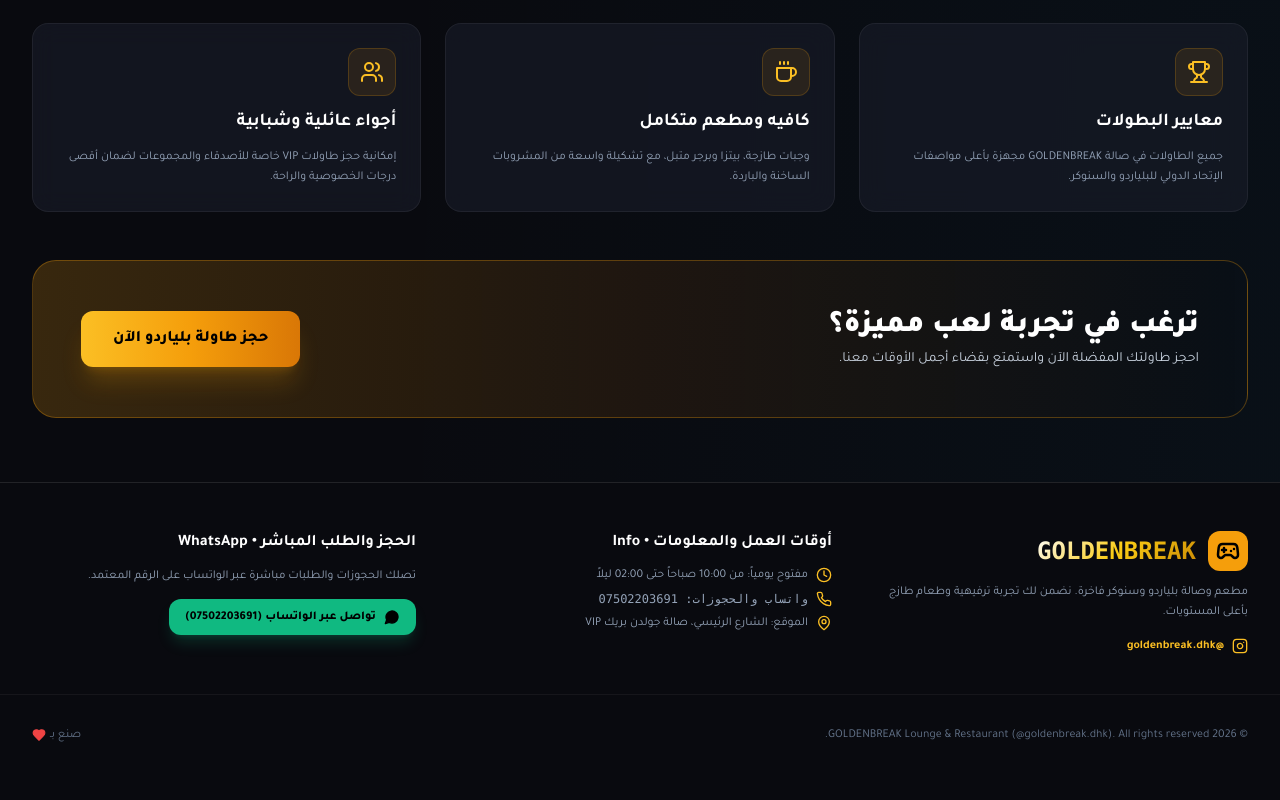
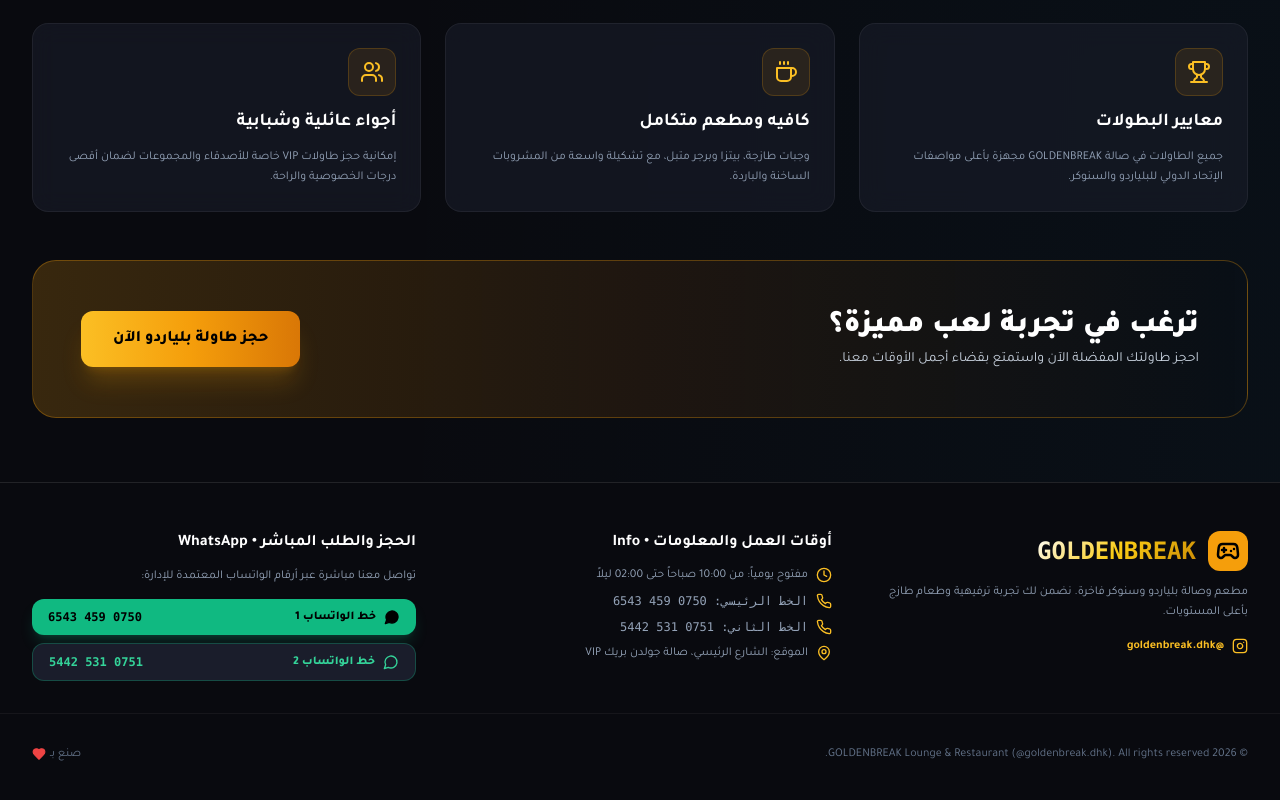
Before and after one commit to VeltrixTrade/GoldenBreak, a React (Vite) app: page / in a window 1280 px wide. Shown: the part 8335-9135 px from the top of the page. Built offline with nearby package versions, Linux system fonts and the light colour scheme.

Commit message:
Update contact phone numbers to 07515315442 and 07504596543

```diff
--- a/src/App.jsx
+++ b/src/App.jsx
@@ -296,7 +296,7 @@
           </div>
 
           {/* Contact & Hours */}
-          <div className="space-y-2">
+          <div className="space-y-2.5">
             <h4 className="text-white font-bold text-base mb-3">أوقات العمل والمعلومات • Info</h4>
             <div className="flex items-center gap-2 text-xs">
               <Clock className="w-4 h-4 text-amber-400" />
@@ -304,7 +304,11 @@
             </div>
             <div className="flex items-center gap-2 text-xs font-mono">
               <Phone className="w-4 h-4 text-amber-400" />
-              <span>واتساب والحجوزات: 07502203691</span>
+              <span>الخط الرئيسي: 0750 459 6543</span>
+            </div>
+            <div className="flex items-center gap-2 text-xs font-mono">
+              <Phone className="w-4 h-4 text-amber-400" />
+              <span>الخط الثاني: 0751 531 5442</span>
             </div>
             <div className="flex items-center gap-2 text-xs">
               <MapPin className="w-4 h-4 text-amber-400" />
@@ -312,21 +316,39 @@
             </div>
           </div>
 
-          {/* Direct WhatsApp Action */}
+          {/* Direct WhatsApp Action Buttons */}
           <div className="space-y-3">
             <h4 className="text-white font-bold text-base">الحجز والطلب المباشر • WhatsApp</h4>
             <p className="text-xs leading-relaxed">
-              تصلك الحجوزات والطلبات مباشرة عبر الواتساب على الرقم المعتمد.
+              تواصل معنا مباشرة عبر أرقام الواتساب المعتمدة للإدارة:
             </p>
+            <div className="flex flex-col gap-2">
               <a
-              href="https://wa.me/9647502203691"
+                href="https://wa.me/9647504596543"
                 target="_blank"
                 rel="noopener noreferrer"
-              className="inline-flex items-center gap-2 px-4 py-2.5 rounded-xl bg-emerald-500 hover:bg-emerald-400 text-black font-extrabold text-xs transition-all shadow-lg shadow-emerald-500/20"
+                className="inline-flex items-center justify-between px-4 py-2.5 rounded-xl bg-emerald-500 hover:bg-emerald-400 text-black font-extrabold text-xs transition-all shadow-lg shadow-emerald-500/20"
               >
+                <div className="flex items-center gap-2">
                   <MessageCircle className="w-4 h-4 fill-black" />
-              <span>تواصل عبر الواتساب (07502203691)</span>
+                  <span>خط الواتساب 1</span>
+                </div>
+                <span className="font-mono">0750 459 6543</span>
               </a>
+
+              <a
+                href="https://wa.me/9647515315442"
+                target="_blank"
+                rel="noopener noreferrer"
+                className="inline-flex items-center justify-between px-4 py-2.5 rounded-xl bg-dark-700 hover:bg-emerald-500 hover:text-black text-emerald-400 border border-emerald-500/30 font-extrabold text-xs transition-all"
+              >
+                <div className="flex items-center gap-2">
+                  <MessageCircle className="w-4 h-4" />
+                  <span>خط الواتساب 2</span>
+                </div>
+                <span className="font-mono">0751 531 5442</span>
+              </a>
+            </div>
           </div>
 
         </div>
--- a/src/components/BilliardsBookingModal.jsx
+++ b/src/components/BilliardsBookingModal.jsx
@@ -12,7 +12,7 @@
 
   if (!isOpen) return null;
 
-  // WhatsApp Booking Link for 07502203691 (+9647502203691)
+  // Primary WhatsApp Booking Link: 07504596543 (+9647504596543)
   const getWhatsAppBookingUrl = () => {
     const message =
       `السلام عليكم، طلب حجز طاولة جديد في صالة GOLDENBREAK (@goldenbreak.dhk):\n\n` +
@@ -23,7 +23,7 @@
       `⏰ وقت الحضور: ${time}\n` +
       `⏳ عدد الساعات: ${duration} ساعة`;
 
-    return `https://wa.me/9647502203691?text=${encodeURIComponent(message)}`;
+    return `https://wa.me/9647504596543?text=${encodeURIComponent(message)}`;
   };
 
   const handleBooking = (e) => {
@@ -58,13 +58,17 @@
 
         {submitted ? (
           <div className="text-center py-8 space-y-4">
-            <div className="w-20 h-20 bg-emerald-500/20 text-emerald-400 border border-emerald-500/30 rounded-full flex items-center justify-center mx-auto animate-bounce">
+            <div className="w-20 h-20 bg-emerald-500/20 text-emerald-400 border border-emerald-500/30 rounded-full flex items-center justify-center mx-auto animate-pulse">
               <CheckCircle2 className="w-10 h-10" />
             </div>
             <h3 className="text-2xl font-black text-white">تم تجهيز تفاصيل حجزك في الواتساب!</h3>
             <p className="text-sm text-slate-300">
-              عزيزي <span className="text-amber-400 font-bold">{name}</span>، تم توجيه حجزك لطاولة ({tableType === 'billiards' ? 'بلياردو VIP' : 'سنوكر فاخرة'}) إلى إدارة الصالة عبر الواتساب على الرقم <span className="text-emerald-400 font-bold font-mono">07502203691</span>.
+              عزيزي <span className="text-amber-400 font-bold">{name}</span>، تم توجيه حجزك لطاولة ({tableType === 'billiards' ? 'بلياردو VIP' : 'سنوكر فاخرة'}) إلى إدارة الصالة عبر الواتساب على الأرقام:
             </p>
+            <div className="flex flex-col gap-1 text-emerald-400 font-bold font-mono text-sm">
+              <span>0750 459 6543</span>
+              <span>0751 531 5442</span>
+            </div>
 
             <a
               href={getWhatsAppBookingUrl()}
@@ -95,7 +99,7 @@
               </div>
               <div>
                 <h3 className="text-xl font-black">حجز طاولة لعب VIP</h3>
-                <p className="text-xs text-slate-400">سيتم إرسال الحجز مباشرة للإدارة عبر الواتساب (07502203691)</p>
+                <p className="text-xs text-slate-400">سيتم إرسال الحجز للإدارة عبر الواتساب (07504596543 / 07515315442)</p>
               </div>
             </div>
 
@@ -147,7 +151,7 @@
                 <input
                   type="tel"
                   required
-                  placeholder="07502203691"
+                  placeholder="07504596543"
                   value={phone}
                   onChange={(e) => setPhone(e.target.value)}
                   className="w-full px-4 py-2.5 rounded-xl bg-dark-700 border border-white/10 text-sm text-white focus:border-amber-500 outline-none font-mono"
@@ -198,7 +202,7 @@
               className="w-full py-3.5 rounded-xl bg-gradient-to-r from-emerald-500 via-emerald-600 to-teal-600 text-black font-extrabold text-base shadow-xl shadow-emerald-500/25 hover:brightness-110 active:scale-95 transition-all mt-4 flex items-center justify-center gap-2"
             >
               <MessageCircle className="w-5 h-5 fill-black stroke-[2]" />
-              <span>إرسال الحجز عبر الواتساب (07502203691)</span>
+              <span>إرسال الحجز عبر الواتساب</span>
             </button>
           </form>
         )}
--- a/src/components/CartDrawer.jsx
+++ b/src/components/CartDrawer.jsx
@@ -10,7 +10,7 @@
 
   const totalPrice = cartItems.reduce((sum, item) => sum + item.price * item.quantity, 0);
 
-  // Generate WhatsApp Order Link for 07502203691 (+9647502203691)
+  // Primary WhatsApp number for orders: 07504596543 (+9647504596543)
   const getWhatsAppUrl = () => {
     const itemsListText = cartItems
       .map(item => `• ${item.nameAr || item.name} (${item.nameEn || ''}) x${item.quantity} - ${(item.price * item.quantity).toLocaleString()} د.ع`)
@@ -23,14 +23,14 @@
       (tableNumber ? `📍 رقم الطاولة / VIP: ${tableNumber}\n` : '') +
       (notes ? `📝 ملاحظات: ${notes}` : '');
 
-    return `https://wa.me/9647502203691?text=${encodeURIComponent(fullMessage)}`;
+    return `https://wa.me/9647504596543?text=${encodeURIComponent(fullMessage)}`;
   };
 
   const handleSubmitOrder = (e) => {
     e.preventDefault();
     if (cartItems.length === 0) return;
     setOrderSubmitted(true);
-    // Automatically open WhatsApp with full order details
+    // Automatically open WhatsApp with order details
     window.open(getWhatsAppUrl(), '_blank');
   };
 
@@ -82,8 +82,12 @@
                 </div>
                 <h4 className="text-2xl font-black text-white">تم تجهيز طلبك في الواتساب!</h4>
                 <p className="text-sm text-slate-300">
-                  تم توجيه تفاصيل طلبك مباشرة إلى الإدارة عبر الواتساب على الرقم <span className="text-emerald-400 font-bold font-mono">07502203691</span>.
+                  تم توجيه تفاصيل طلبك مباشرة للإدارة عبر الواتساب على الأرقام:
                 </p>
+                <div className="flex flex-col gap-1 text-emerald-400 font-bold font-mono text-sm">
+                  <span>0750 459 6543</span>
+                  <span>0751 531 5442</span>
+                </div>
 
                 <a
                   href={getWhatsAppUrl()}
@@ -202,7 +206,7 @@
                 className="w-full py-3.5 rounded-xl bg-gradient-to-r from-emerald-500 via-emerald-600 to-teal-600 text-black font-extrabold text-base shadow-xl shadow-emerald-500/25 hover:brightness-110 active:scale-95 transition-all flex items-center justify-center gap-2"
               >
                 <MessageCircle className="w-5 h-5 fill-black stroke-[2]" />
-                <span>إرسال الطلب عبر الواتساب (07502203691)</span>
+                <span>إرسال الطلب عبر الواتساب</span>
               </button>
             </div>
           )}
```
Also changed, not shown: 1 other file (tests, documents, lock files or other folders). Lines whose indentation alone changed are shown as unchanged.
